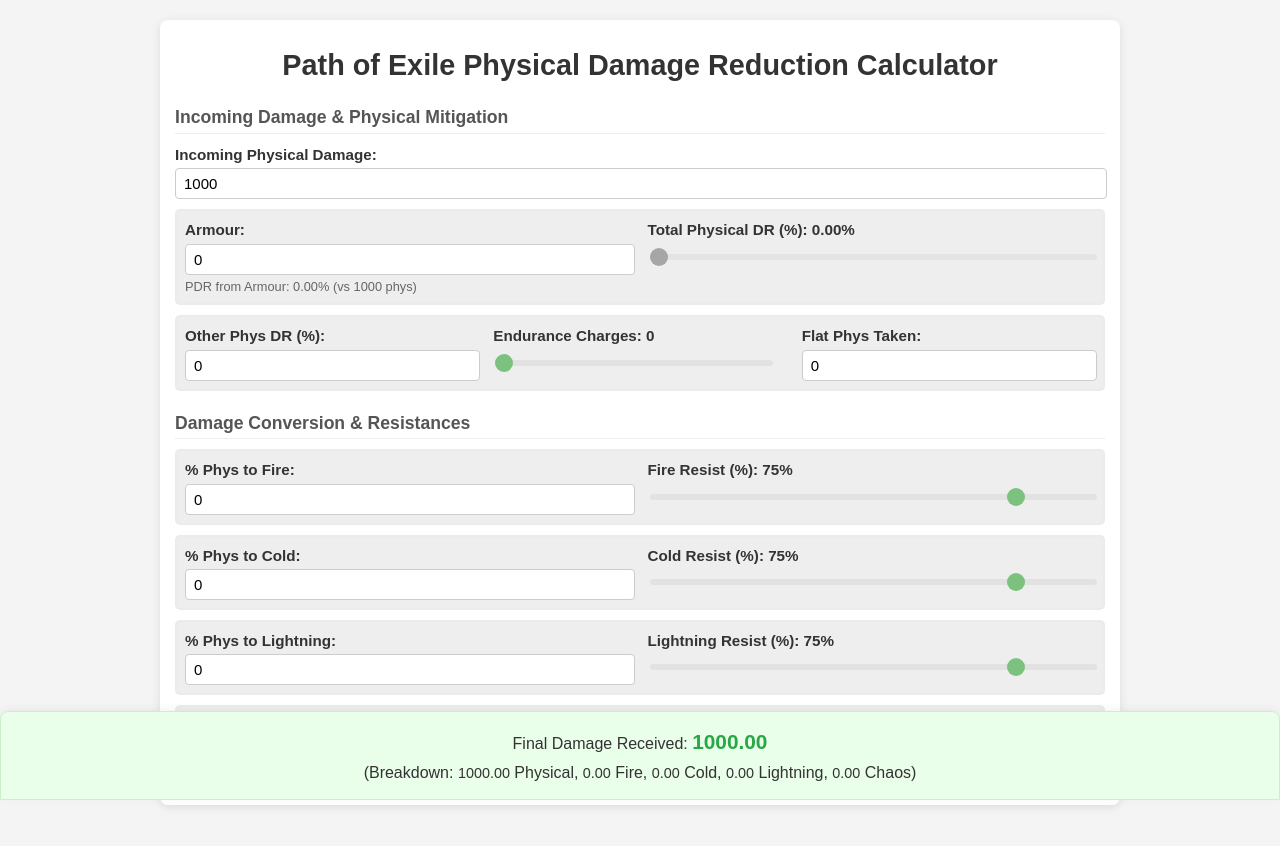
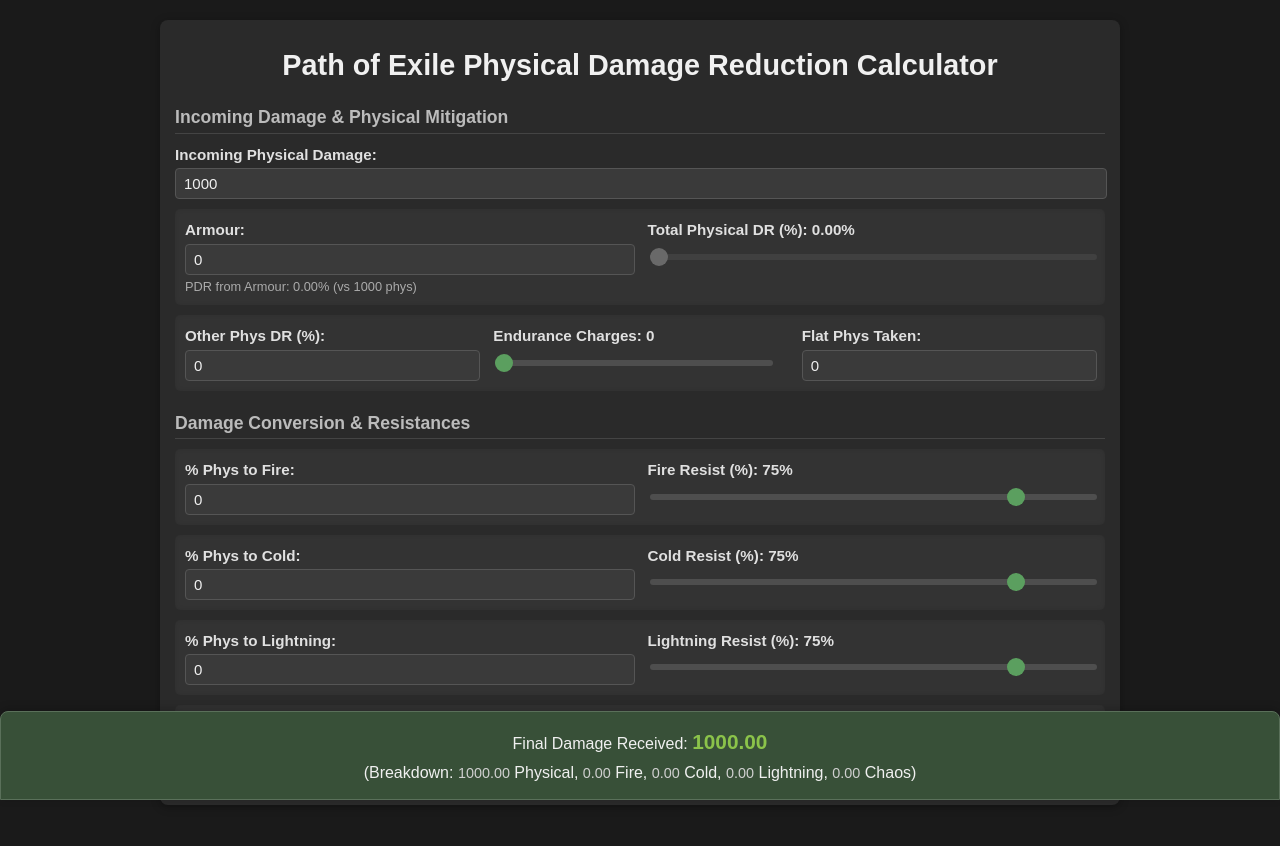
Before and after one commit to PathofJS/PoeDR, a plain HTML site: page index.html in a window 1280 px wide. Drawn offline with Linux system fonts and the light colour scheme.

Commit message:
Update index.html

```diff
--- a/index.html
+++ b/index.html
@@ -3,111 +3,116 @@
 <head>
     <meta charset="UTF-8">
     <meta name="viewport" content="width=device-width, initial-scale=1.0">
-    <title>PoE Damage Calculator</title>
+    <title>PoE Damage Calculator (Dark Mode)</title>
     <style>
         body {
             font-family: Arial, sans-serif;
-            margin: 0; /* Remove default body margin */
-            background-color: #f4f4f4;
-            color: #333;
-            line-height: 1.4; /* Slightly reduce line height for compactness */
+            margin: 0;
+            background-color: #1a1a1a; /* Dark background */
+            color: #e0e0e0; /* Light text */
+            line-height: 1.4;
         }
         .container {
-            background-color: #fff;
-            padding: 15px; /* Reduced padding */
+            background-color: #2a2a2a; /* Slightly lighter dark background for container */
+            padding: 15px;
             border-radius: 8px;
-            box-shadow: 0 2px 10px rgba(0, 0, 0, 0.1);
-            max-width: 960px; /* Increased max-width for PC */
-            margin: 20px auto; /* Add margin for PC view */
-            box-sizing: border-box; /* Include padding in width */
+            box-shadow: 0 2px 10px rgba(0, 0, 0, 0.3); /* Darker shadow */
+            max-width: 960px;
+            margin: 20px auto;
+            box-sizing: border-box;
         }
         h1 {
-            color: #333;
+            color: #f0f0f0; /* Lighter heading color */
             text-align: center;
-            margin-top: 10px; /* Reduced top margin */
-            margin-bottom: 20px; /* Reduced bottom margin */
-            font-size: 1.8em; /* Slightly smaller for compactness */
+            margin-top: 10px;
+            margin-bottom: 20px;
+            font-size: 1.8em;
         }
         .input-group {
-            margin-bottom: 10px; /* Reduced margin */
+            margin-bottom: 10px;
             flex-basis: 100%;
         }
         .input-group label {
             display: block;
-            margin-bottom: 3px; /* Reduced margin */
+            margin-bottom: 3px;
             font-weight: bold;
-            font-size: 0.95em; /* Slightly smaller font for labels */
+            font-size: 0.95em;
+            color: #e0e0e0; /* Light label text */
         }
         .input-group input[type="range"] {
             width: 100%;
             -webkit-appearance: none;
-            height: 6px; /* Thinner slider */
+            height: 6px;
             border-radius: 5px;
-            background: #ddd;
+            background: #555; /* Darker range track */
             outline: none;
-            opacity: 0.7;
+            opacity: 0.8; /* Slightly less opaque */
             transition: opacity .2s;
         }
         .input-group input[type="range"]::-webkit-slider-thumb {
             -webkit-appearance: none;
             appearance: none;
-            width: 18px; /* Slightly smaller thumb */
-            height: 18px; /* Slightly smaller thumb */
+            width: 18px;
+            height: 18px;
             border-radius: 50%;
-            background: #4CAF50;
+            background: #66bb6a; /* Green thumb for good contrast */
             cursor: pointer;
         }
         .input-group input[type="range"][readonly] {
-            background: #e0e0e0;
+            background: #444; /* Darker background for readonly range */
             cursor: default;
         }
         .input-group input[type="range"][readonly]::-webkit-slider-thumb {
-            background: #888;
+            background: #777; /* Darker thumb for readonly range */
             cursor: default;
         }
 
         .input-group input[type="number"] {
-            width: calc(100% - 16px); /* Adjust width for padding */
-            padding: 6px 8px; /* Reduced padding */
-            border: 1px solid #ccc;
+            width: calc(100% - 16px);
+            padding: 6px 8px;
+            border: 1px solid #555; /* Darker border */
             border-radius: 4px;
-            font-size: 15px; /* Slightly smaller font */
+            font-size: 15px;
+            background-color: #3a3a3a; /* Dark input background */
+            color: #f0f0f0; /* Light input text */
         }
         .output-group {
-            margin-top: 20px; /* Reduced margin */
-            padding: 10px; /* Reduced padding */
-            background-color: #e9ffe9;
-            border: 1px solid #c9f0c9;
+            margin-top: 20px;
+            padding: 10px;
+            background-color: #385038; /* Darker green for output */
+            border: 1px solid #5a705a; /* Darker green border */
             border-radius: 8px;
             text-align: center;
             clear: both;
             width: 100%;
             box-sizing: border-box;
-            position: sticky; /* Make it sticky */
-            bottom: 0; /* Stick to the bottom */
-            z-index: 100; /* Ensure it's above other content */
-            border-bottom-left-radius: 0; /* Remove bottom border radius for sticky effect */
+            position: sticky;
+            bottom: 0;
+            z-index: 100;
+            border-bottom-left-radius: 0;
             border-bottom-right-radius: 0;
-            box-shadow: 0 -2px 10px rgba(0, 0, 0, 0.05); /* Shadow for sticky effect */
+            box-shadow: 0 -2px 10px rgba(0, 0, 0, 0.2); /* Darker shadow */
+            color: #f0f0f0; /* Light text for output */
         }
         .output-group p {
-            margin: 5px 0; /* Reduced margin for paragraphs */
+            margin: 5px 0;
         }
         .output-group strong {
-            font-size: 1.3em; /* Slightly smaller font for final damage */
-            color: #28a745;
+            font-size: 1.3em;
+            color: #8bc34a; /* Lighter green for strong text */
         }
         .output-group span {
-            font-size: 0.9em; /* Smaller font for breakdown */
+            font-size: 0.9em;
+            color: #d0d0d0; /* Slightly darker light text */
         }
         .section-header {
-            margin-top: 20px; /* Reduced top margin */
-            margin-bottom: 10px; /* Reduced bottom margin */
-            font-size: 1.1em; /* Slightly smaller font */
+            margin-top: 20px;
+            margin-bottom: 10px;
+            font-size: 1.1em;
             font-weight: bold;
-            color: #555;
-            border-bottom: 1px solid #eee;
-            padding-bottom: 3px; /* Reduced padding */
+            color: #bbb; /* Lighter grey for section headers */
+            border-bottom: 1px solid #444; /* Darker border */
+            padding-bottom: 3px;
         }
 
         /* Flexbox styling for paired inputs (2 per row) */
@@ -116,17 +121,17 @@
             display: flex;
             justify-content: space-between;
             align-items: flex-start;
-            gap: 15px; /* Reduced gap */
-            margin-bottom: 10px; /* Reduced margin */
-            background-color: #eeeeee;
-            padding: 10px; /* Reduced padding */
+            gap: 15px;
+            margin-bottom: 10px;
+            background-color: #333; /* Darker background for input sections */
+            padding: 10px;
             border-radius: 5px;
-            box-shadow: inset 0 0 5px rgba(0,0,0,0.03); /* Lighter shadow */
+            box-shadow: inset 0 0 5px rgba(0,0,0,0.1); /* Darker inset shadow */
         }
         .elemental-pair .input-group,
         .physical-pair .input-group {
             margin-bottom: 0;
-            flex-basis: calc(50% - 7.5px); /* Adjusted flex-basis for smaller gap */
+            flex-basis: calc(50% - 7.5px);
         }
 
         /* New Flexbox styling for 3 inputs in a row */
@@ -134,77 +139,77 @@
             display: flex;
             justify-content: space-between;
             align-items: flex-start;
-            gap: 15px; /* Reduced gap */
-            margin-bottom: 10px; /* Reduced margin */
-            background-color: #eeeeee;
-            padding: 10px; /* Reduced padding */
+            gap: 15px;
+            margin-bottom: 10px;
+            background-color: #333; /* Darker background for input sections */
+            padding: 10px;
             border-radius: 5px;
-            box-shadow: inset 0 0 5px rgba(0,0,0,0.03); /* Lighter shadow */
+            box-shadow: inset 0 0 5px rgba(0,0,0,0.1); /* Darker inset shadow */
         }
         .three-column-row .input-group {
             margin-bottom: 0;
-            flex-basis: calc((100% - 30px) / 3); /* Adjusted flex-basis for smaller gap */
+            flex-basis: calc((100% - 30px) / 3);
         }
         .three-column-row .input-group input[type="number"],
         .three-column-row .input-group input[type="range"] {
-            width: calc(100% - 16px); /* Adjust width for padding */
+            width: calc(100% - 16px);
         }
 
         /* Adjust width for number inputs inside the flex items that have 2 columns */
         .elemental-pair .input-group input[type="number"],
         .physical-pair .input-group input[type="number"] {
-            width: calc(100% - 16px); /* Adjust width for padding */
+            width: calc(100% - 16px);
         }
 
         /* Additional output for Armour's dynamic PDR */
         #armourPDRDisplay {
-            font-size: 0.8em; /* Smaller font */
-            color: #666;
-            margin-top: 3px; /* Reduced margin */
+            font-size: 0.8em;
+            color: #aaa; /* Lighter grey for sub-info */
+            margin-top: 3px;
         }
 
         /* Media Queries for Mobile Responsiveness */
         @media (max-width: 768px) {
             body {
-                margin: 0; /* Remove side margins on small screens */
+                margin: 0;
             }
             .container {
-                margin: 0; /* Remove top/bottom margins on small screens */
-                border-radius: 0; /* No border-radius on full screen mobile */
-                box-shadow: none; /* No shadow on full screen mobile */
-                padding: 10px; /* Further reduced padding */
+                margin: 0;
+                border-radius: 0;
+                box-shadow: none;
+                padding: 10px;
             }
             h1 {
-                font-size: 1.5em; /* Smaller heading on mobile */
+                font-size: 1.5em;
                 margin-bottom: 15px;
             }
             .input-group label {
-                font-size: 0.9em; /* Even smaller font for labels on mobile */
+                font-size: 0.9em;
             }
             .input-group input[type="number"],
             .input-group input[type="range"] {
-                font-size: 14px; /* Smaller font size for inputs on mobile */
+                font-size: 14px;
             }
 
             .elemental-pair,
             .physical-pair,
             .three-column-row {
-                flex-direction: column; /* Stack elements vertically on mobile */
-                gap: 10px; /* Smaller gap when stacked */
-                padding: 10px; /* Consistent padding */
+                flex-direction: column;
+                gap: 10px;
+                padding: 10px;
             }
             .elemental-pair .input-group,
             .physical-pair .input-group,
             .three-column-row .input-group {
-                flex-basis: 100%; /* Take full width when stacked */
+                flex-basis: 100%;
                 margin-bottom: 0;
             }
             .output-group {
-                padding: 8px; /* Further reduced padding for output */
-                font-size: 0.9em; /* Smaller font for output on mobile */
+                padding: 8px;
+                font-size: 0.9em;
             }
             .output-group strong {
-                font-size: 1.2em; /* Adjusted strong text size */
+                font-size: 1.2em;
             }
         }
     </style>
@@ -250,7 +255,9 @@
         </div>
 
 
-        <div class="section-header">Damage Conversion & Resistances</div> <div class="elemental-pair">
+        <div class="section-header">Damage Conversion & Resistances</div>
+
+        <div class="elemental-pair">
             <div class="input-group">
                 <label for="physTakenFire">% Phys to Fire:</label>
                 <input type="number" id="physTakenFire" min="0" max="100" value="0">
@@ -283,15 +290,18 @@
             </div>
         </div>
 
-        <div class="elemental-pair"> <div class="input-group">
+        <div class="elemental-pair">
+            <div class="input-group">
                 <label for="physTakenChaos">% Phys to Chaos:</label>
                 <input type="number" id="physTakenChaos" min="0" max="100" value="0">
             </div>
             <div class="input-group">
                 <label for="chaosResist">Chaos Resist (%): <span id="chaosResistValue">0</span>%</label>
-                <input type="range" id="chaosResist" min="-60" max="90" value="0"> </div>
+                <input type="range" id="chaosResist" min="-60" max="90" value="0">
+            </div>
         </div>
-        </div>
+
+    </div>
 
     <div class="output-group">
         <p>Final Damage Received: <strong id="finalDamage">0</strong></p>
@@ -308,7 +318,7 @@
         const physTakenFireInput = document.getElementById('physTakenFire');
         const physTakenColdInput = document.getElementById('physTakenCold');
         const physTakenLightningInput = document.getElementById('physTakenLightning');
-        const physTakenChaosInput = document.getElementById('physTakenChaos'); // New
+        const physTakenChaosInput = document.getElementById('physTakenChaos');
         const otherPhysDRInput = document.getElementById('otherPhysDR');
         const fireResistInput = document.getElementById('fireResist');
         const fireResistValueSpan = document.getElementById('fireResistValue');
@@ -316,8 +326,8 @@
         const coldResistValueSpan = document.getElementById('coldResistValue');
         const lightningResistInput = document.getElementById('lightningResist');
         const lightningResistValueSpan = document.getElementById('lightningResistValue');
-        const chaosResistInput = document.getElementById('chaosResist'); // New
-        const chaosResistValueSpan = document.getElementById('chaosResistValue'); // New
+        const chaosResistInput = document.getElementById('chaosResist');
+        const chaosResistValueSpan = document.getElementById('chaosResistValue');
         const armourInput = document.getElementById('armour');
         const armourPDRDisplay = document.getElementById('armourPDRDisplay');
         const finalDamageOutput = document.getElementById('finalDamage');
@@ -325,7 +335,7 @@
         const finalFireDmgSpan = document.getElementById('finalFireDmg');
         const finalColdDmgSpan = document.getElementById('finalColdDmg');
         const finalLightningDmgSpan = document.getElementById('finalLightningDmg');
-        const finalChaosDmgSpan = document.getElementById('finalChaosDmg'); // New
+        const finalChaosDmgSpan = document.getElementById('finalChaosDmg');
 
 
         function calculateDamage() {
@@ -335,19 +345,19 @@
             let physTakenFire = parseFloat(physTakenFireInput.value) || 0;
             let physTakenCold = parseFloat(physTakenColdInput.value) || 0;
             let physTakenLightning = parseFloat(physTakenLightningInput.value) || 0;
-            let physTakenChaos = parseFloat(physTakenChaosInput.value) || 0; // New
+            let physTakenChaos = parseFloat(physTakenChaosInput.value) || 0;
             let armour = parseFloat(armourInput.value) || 0;
             let otherPhysDR = parseFloat(otherPhysDRInput.value) || 0;
             let fireResist = parseFloat(fireResistInput.value) || 0;
             let coldResist = parseFloat(coldResistInput.value) || 0;
             let lightningResist = parseFloat(lightningResistInput.value) || 0;
-            let chaosResist = parseFloat(chaosResistInput.value) || 0; // New
+            let chaosResist = parseFloat(chaosResistInput.value) || 0;
 
             enduranceChargesValueSpan.textContent = enduranceCharges;
             fireResistValueSpan.textContent = fireResist;
             coldResistValueSpan.textContent = coldResist;
             lightningResistValueSpan.textContent = lightningResist;
-            chaosResistValueSpan.textContent = chaosResist; // New
+            chaosResistValueSpan.textContent = chaosResist;
 
             // Ensure total conversion doesn't exceed 100% (optional, but good practice for PoE mechanics)
             let totalConversionPercent = physTakenFire + physTakenCold + physTakenLightning + physTakenChaos;
@@ -367,9 +377,9 @@
             let damageConvertedToFire = incomingDamage * (physTakenFire / 100);
             let damageConvertedToCold = incomingDamage * (physTakenCold / 100);
             let damageConvertedToLightning = incomingDamage * (physTakenLightning / 100);
-            let damageConvertedToChaos = incomingDamage * (physTakenChaos / 100); // New
+            let damageConvertedToChaos = incomingDamage * (physTakenChaos / 100);
 
-            let rawPhysicalDamageAfterConversion = Math.max(0, incomingDamage - (damageConvertedToFire + damageConvertedToCold + damageConvertedToLightning + damageConvertedToChaos)); // Updated
+            let rawPhysicalDamageAfterConversion = Math.max(0, incomingDamage - (damageConvertedToFire + damageConvertedToCold + damageConvertedToLightning + damageConvertedToChaos));
 
             let armourPDR = 0;
             if (rawPhysicalDamageAfterConversion > 0 && armour > 0) {
@@ -391,25 +401,25 @@
             let mitigatedFireDamage = damageConvertedToFire * (1 - (fireResist / 100));
             let mitigatedColdDamage = damageConvertedToCold * (1 - (coldResist / 100));
             let mitigatedLightningDamage = damageConvertedToLightning * (1 - (lightningResist / 100));
-            let mitigatedChaosDamage = damageConvertedToChaos * (1 - (chaosResist / 100)); // New - Note: Endurance Charges do NOT affect Chaos Res
+            let mitigatedChaosDamage = damageConvertedToChaos * (1 - (chaosResist / 100));
 
             // Endurance Charges provide 4% Physical Damage Reduction per charge and 4% Elemental Resistance per charge.
             // They do NOT provide Chaos Resistance.
             let enduranceEleDRFactor = (1 - (enduranceCharges * 0.04));
-            enduranceEleDRFactor = Math.max(0, enduranceEleDRFactor); // Ensure factor doesn't go below 0
+            enduranceEleDRFactor = Math.max(0, enduranceEleDRFactor);
 
             mitigatedFireDamage *= enduranceEleDRFactor;
             mitigatedColdDamage *= enduranceEleDRFactor;
             mitigatedLightningDamage *= enduranceEleDRFactor;
 
-            let finalDamage = effectivePhysicalDamage + mitigatedFireDamage + mitigatedColdDamage + mitigatedLightningDamage + mitigatedChaosDamage; // Updated
+            let finalDamage = effectivePhysicalDamage + mitigatedFireDamage + mitigatedColdDamage + mitigatedLightningDamage + mitigatedChaosDamage;
 
             finalDamageOutput.textContent = finalDamage.toFixed(2);
             finalPhysDmgSpan.textContent = effectivePhysicalDamage.toFixed(2);
             finalFireDmgSpan.textContent = mitigatedFireDamage.toFixed(2);
             finalColdDmgSpan.textContent = mitigatedColdDamage.toFixed(2);
             finalLightningDmgSpan.textContent = mitigatedLightningDamage.toFixed(2);
-            finalChaosDmgSpan.textContent = mitigatedChaosDamage.toFixed(2); // New
+            finalChaosDmgSpan.textContent = mitigatedChaosDamage.toFixed(2);
         }
 
         incomingPhysDamageInput.addEventListener('input', calculateDamage);
@@ -418,13 +428,13 @@
         physTakenFireInput.addEventListener('input', calculateDamage);
         physTakenColdInput.addEventListener('input', calculateDamage);
         physTakenLightningInput.addEventListener('input', calculateDamage);
-        physTakenChaosInput.addEventListener('input', calculateDamage); // New
+        physTakenChaosInput.addEventListener('input', calculateDamage);
         armourInput.addEventListener('input', calculateDamage);
         otherPhysDRInput.addEventListener('input', calculateDamage);
         fireResistInput.addEventListener('input', calculateDamage);
         coldResistInput.addEventListener('input', calculateDamage);
         lightningResistInput.addEventListener('input', calculateDamage);
-        chaosResistInput.addEventListener('input', calculateDamage); // New
+        chaosResistInput.addEventListener('input', calculateDamage);
 
         calculateDamage();
     </script>
```
